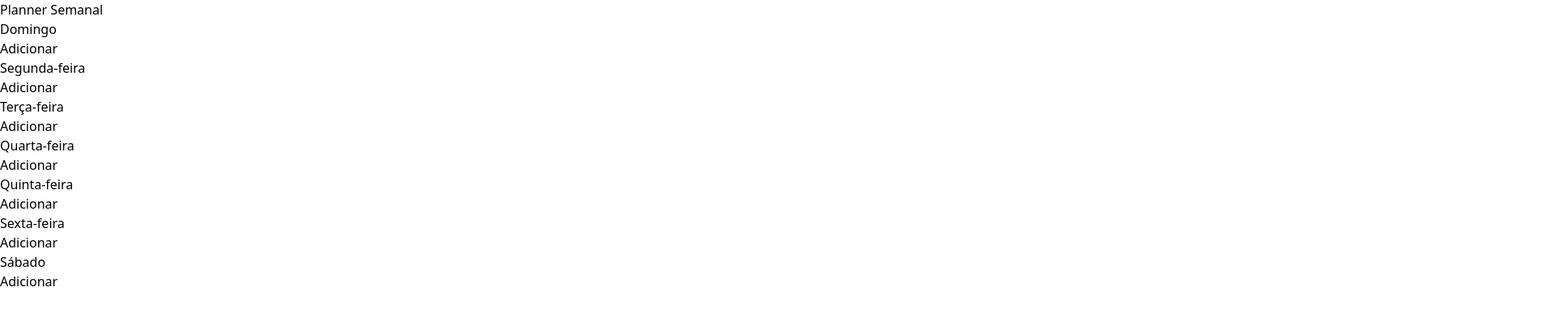
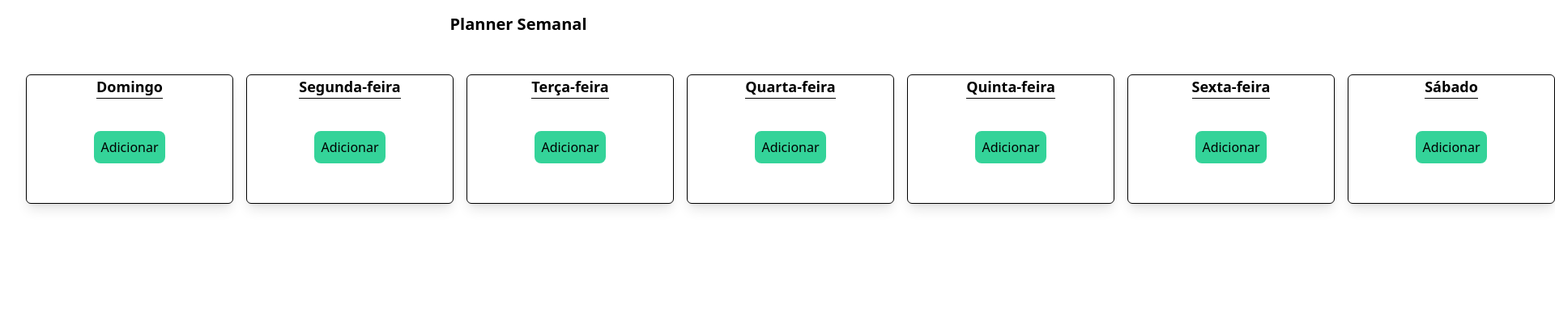
Before and after one commit to IzadoraNascimento/lista-de-tarefas, a React (Vite) app: page / in a window 1280 px wide. Shown: the top 392 px of the page at 81% size, 1920 px wide, since content can reach past the window. Built offline with nearby package versions, Linux system fonts and the light colour scheme.

Commit message:
iniciando o css com o Tailwindcss

```diff
--- a/src/App.jsx
+++ b/src/App.jsx
@@ -4,8 +4,10 @@ export default function App() {
   const week = ["Domingo", "Segunda-feira", "Terça-feira", "Quarta-feira", "Quinta-feira","Sexta-feira", "Sábado"]
   return (
     <>
-      <h1>Planner Semanal</h1>
-      {week.map(day => <Day key={day} day={day} />)}
+      <h1 className="text-center text-xl font-bold p-4">Planner Semanal</h1>
+      <div className="flex flex-row space-x-4 px-8 py-8">
+        {week.map(day => <Day key={day} day={day} />)}
+      </div>
     </>
 
   )
--- a/src/components/Day.jsx
+++ b/src/components/Day.jsx
@@ -31,9 +31,13 @@ export default function Day(props){
     ))
   }
   return (
-    <>
-      <div className="day">
-        <h2>{props.day}</h2>
+    <div className="">
+      <div className="day w-64 h-40 border border-black rounded-md shadow-lg ">
+        <h2 className="text-center text-lg font-bold">
+          <span className="inline-block border-b border-black mb-2">
+            {props.day}
+          </span>
+        </h2>
         <ul className="list-disc list-inside">
           {appointments.map(appointment => (
             <Appointment
@@ -44,8 +48,14 @@ export default function Day(props){
             />
           ))}
         </ul>
-        <button onClick={addAppointment}>Adicionar</button>
+        <div className="flex items-center justify-center p-8">
+          <button className="bg-emerald-400 p-2 rounded-lg"
+            onClick={addAppointment}
+          >
+            Adicionar
+          </button>
+        </div>
       </div>
-    </>
+    </div>
   )
 }
```
